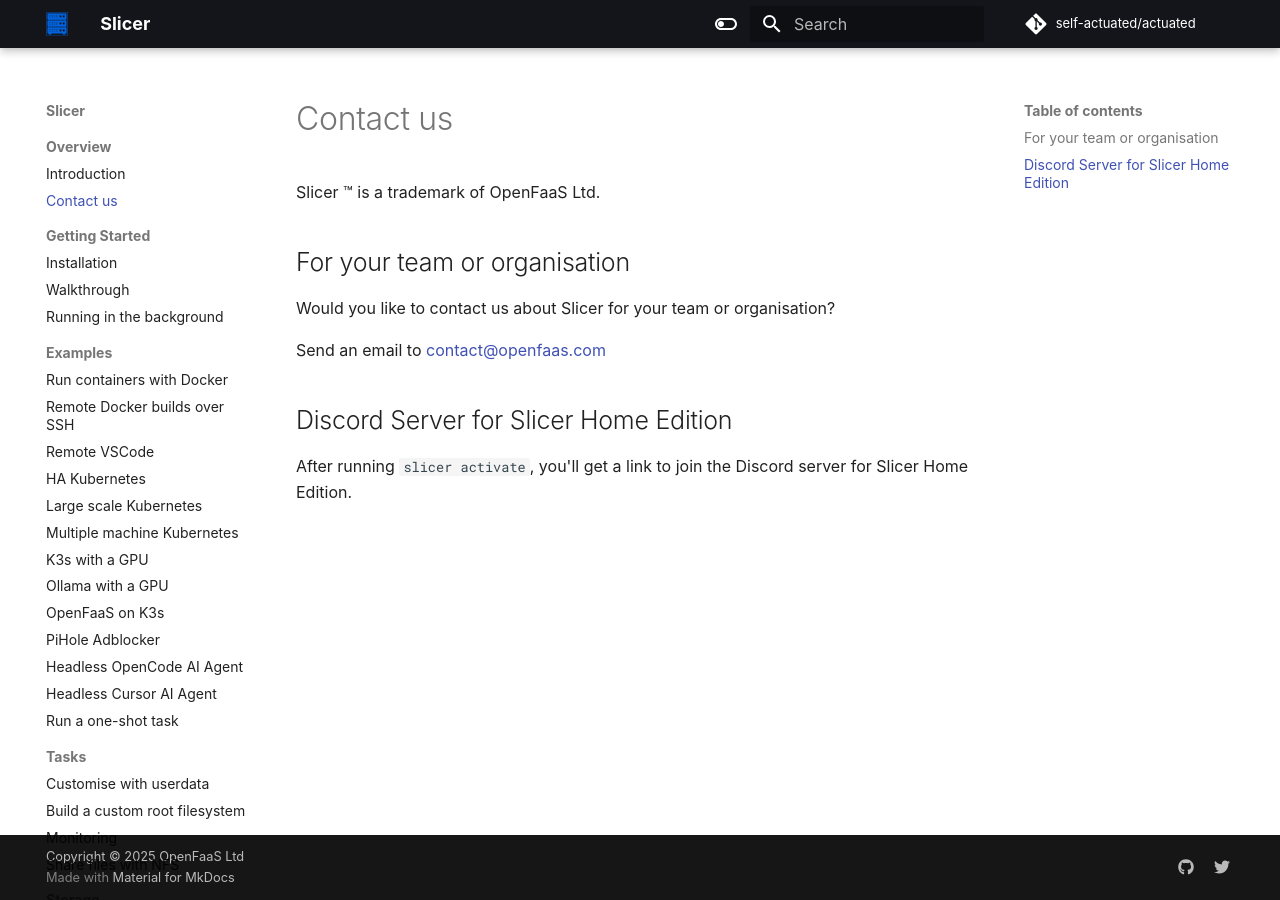
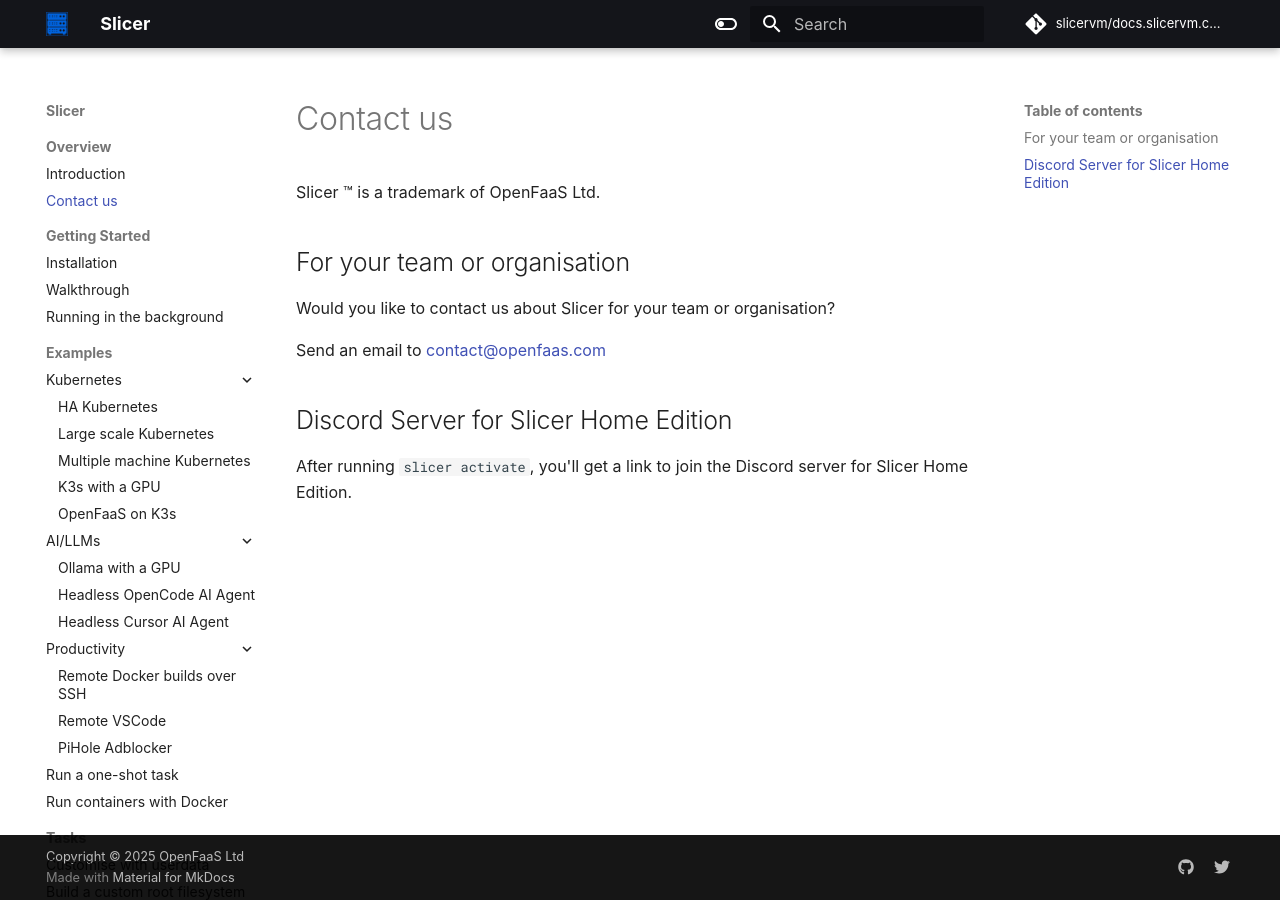
Before and after one commit to slicervm/docs.slicervm.com, an MkDocs documentation site: the page built from docs/contact.md, in a window 1280 px wide. Built offline with MkDocs 1.6.1 and Material for MkDocs 9.7.7, drawn with Linux system fonts in a browser that asks for light colours; some web fonts are replaced; comment, search, counter and statistics services are not loaded.

Commit message:
Sub-sections in the ToC for Slicer
Signed-off-by: Alex Ellis (OpenFaaS Ltd) <alexellis2@gmail.com>

```diff
--- a/mkdocs.yml
+++ b/mkdocs.yml
@@ -4,7 +4,7 @@
 site_url: https://docs.slicervm.com/
 
 # Repository
-repo_name: self-actuated/actuated
+repo_name: slicervm/docs.slicervm.com
 repo_url: https://github.com/slicervm/docs.slicervm.com
 edit_uri: ""
 
@@ -40,7 +40,7 @@
 
   language: en
 
-  # favicon: images/favicon.ico
+  favicon: images/favicon.ico
 
 extra:
   search:
@@ -94,19 +94,22 @@
       - Walkthrough: getting-started/walkthrough.md
       - Running in the background: getting-started/daemon.md
   - Examples:
+      - Kubernetes:
+          - HA Kubernetes: examples/ha-k3s.md
+          - Large scale Kubernetes: examples/large-scale-k3s.md
+          - Multiple machine Kubernetes: examples/multiple-machine-k3s.md
+          - K3s with a GPU: examples/k3s-gpu.md
+          - OpenFaaS on K3s: examples/openfaas.md
+      - AI/LLMs:
+          - Ollama with a GPU: examples/gpu-ollama.md
+          - Headless OpenCode AI Agent: examples/opencode-ai-agent.md
+          - Headless Cursor AI Agent: examples/cursor-cli-agent.md
+      - Productivity:
+          - Remote Docker builds over SSH: examples/buildkit.md
+          - Remote VSCode: examples/remote-vscode.md
+          - PiHole Adblocker: examples/pihole-adblock.md
+      - Run a one-shot task: examples/run-a-task.md
       - Run containers with Docker: examples/docker.md
-      - Remote Docker builds over SSH: examples/buildkit.md
-      - Remote VSCode: examples/remote-vscode.md
-      - HA Kubernetes: examples/ha-k3s.md
-      - Large scale Kubernetes: examples/large-scale-k3s.md
-      - Multiple machine Kubernetes: examples/multiple-machine-k3s.md
-      - K3s with a GPU: examples/k3s-gpu.md
-      - Ollama with a GPU: examples/gpu-ollama.md
-      - OpenFaaS on K3s: examples/openfaas.md
-      - PiHole Adblocker: examples/pihole-adblock.md
-      - Headless OpenCode AI Agent: examples/opencode-ai-agent.md
-      - Headless Cursor AI Agent: examples/cursor-cli-agent.md
-      - Run a one-shot task: examples/run-a-task.md
   - Tasks:
       - Customise with userdata: tasks/userdata.md
       - Build a custom root filesystem: tasks/custom-image.md
```
Also changed, not shown: docs/images/favicon.ico (added).
